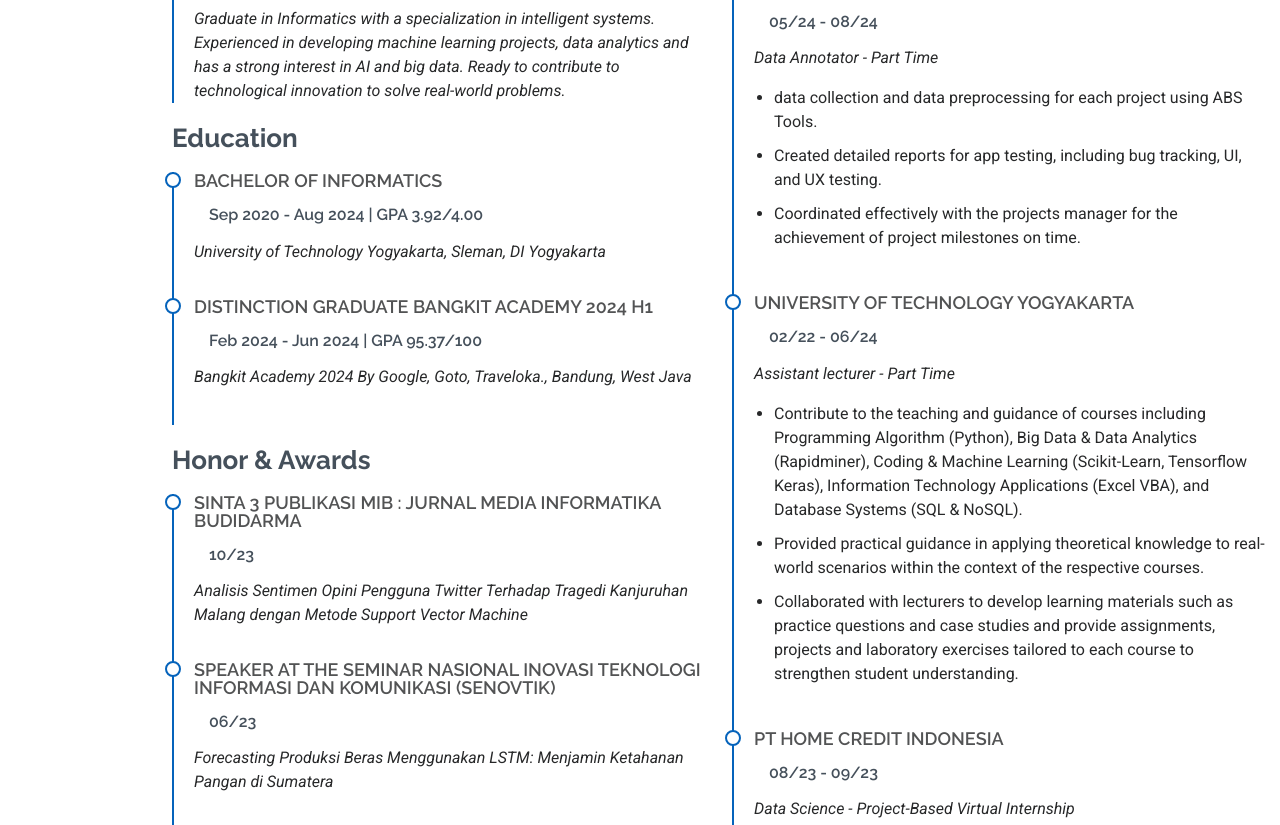
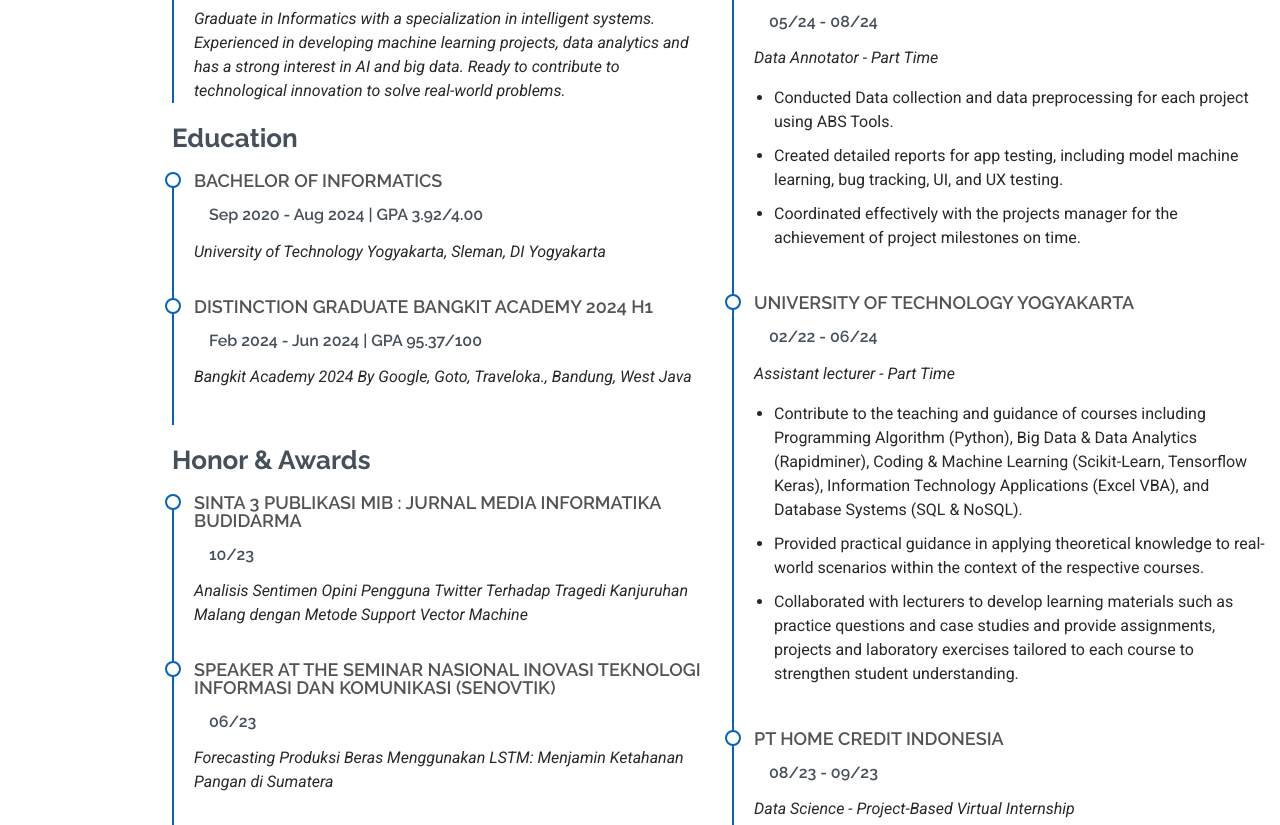
Before and after one commit to FahriPutra00/FahriPutra00.github.io, a plain HTML site: page index.html in a window 1280 px wide. Shown: the part 2507-3332 px from the top of the page. Drawn offline with nearby package versions, Linux system fonts and the light colour scheme.

Commit message:
update index.html

```diff
--- a/index.html
+++ b/index.html
@@ -373,8 +373,8 @@
                 <h5>05/24 - 08/24</h5>
                 <p><em>Data Annotator - Part Time</em></p>
                 <ul>
-                  <li>data collection and data preprocessing for each project using ABS Tools.</li>
-                  <li>Created detailed reports for app testing, including bug tracking, UI, and UX testing.</li>
+                  <li>Conducted Data collection and data preprocessing for each project using ABS Tools.</li>
+                  <li>Created detailed reports for app testing, including model machine learning, bug tracking, UI, and UX testing.</li>
                   <li>Coordinated effectively with the projects manager for the achievement of project milestones on time.</li>
                 </ul>
               </div>
```
